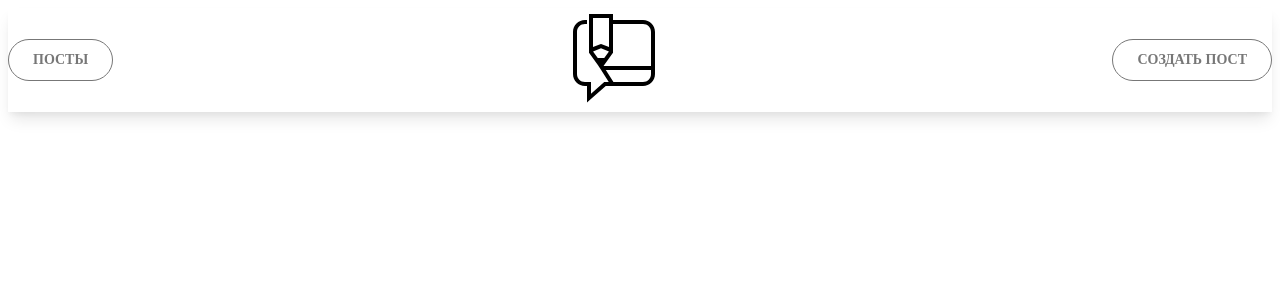
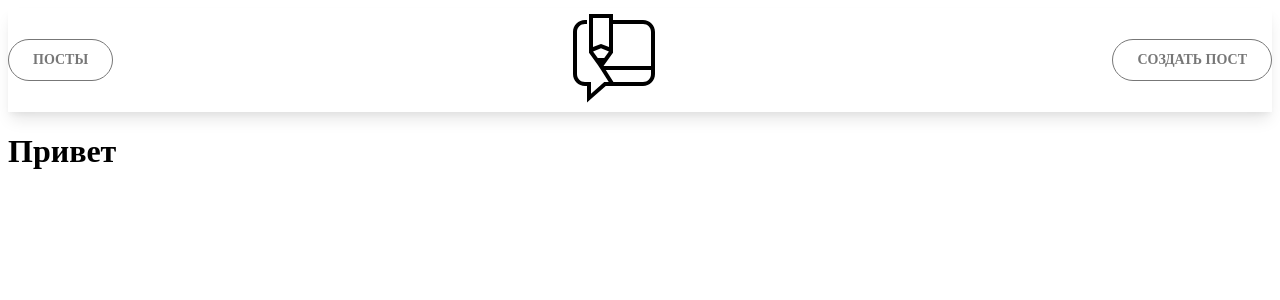
Before and after one commit to ArtemkaPoleno/Web-proj, a Nuxt app: page /reg in a window 1280 px wide. Before the commit this address had no page. Shown: the top 300 px of the page. Built offline with nearby package versions, Linux system fonts and the light colour scheme.

Commit message:
Create index.vue

```diff
--- /dev/null
+++ b/pages/reg/index.vue
@@ -0,0 +1 @@
+<template><h1>Привет</h1></template>
```
